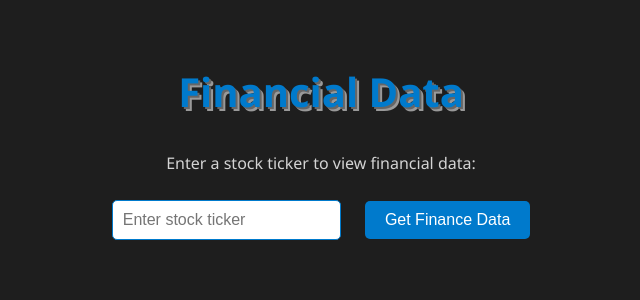
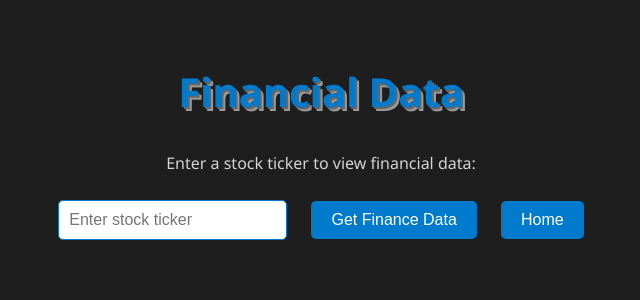
Before and after one commit to SparkleFox715/FINNY, a Flask app: page /finance-data in a window 1280 px wide. Shown: the part 243-543 px from the top of the page, without its empty margins (319-959 px from the left). Run offline with Flask 2, Linux system fonts and the light colour scheme.

Commit message:
Update financeData.html

```diff
--- a/Finny/templates/financeData.html
+++ b/Finny/templates/financeData.html
@@ -12,6 +12,7 @@
         <p>Enter a stock ticker to view financial data:</p>
         <input type="text" id="ticker" placeholder="Enter stock ticker">
         <button onclick="fetchFinanceData()">Get Finance Data</button>
+        <button onclick="window.location.href='/'">Home</button>
         <div id="financeDataDisplay" class="dataSection"></div>
     </div>
 
```
